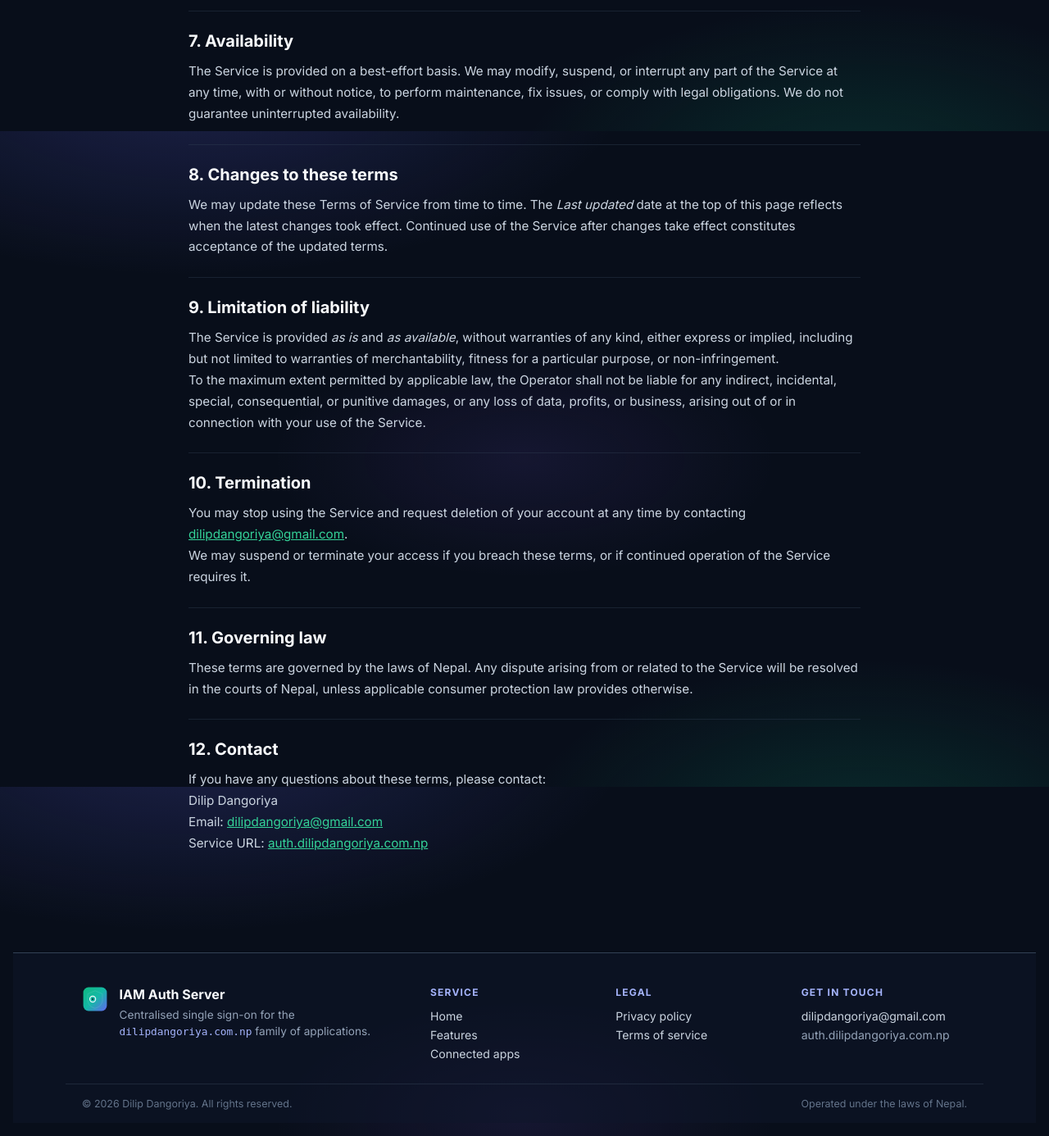
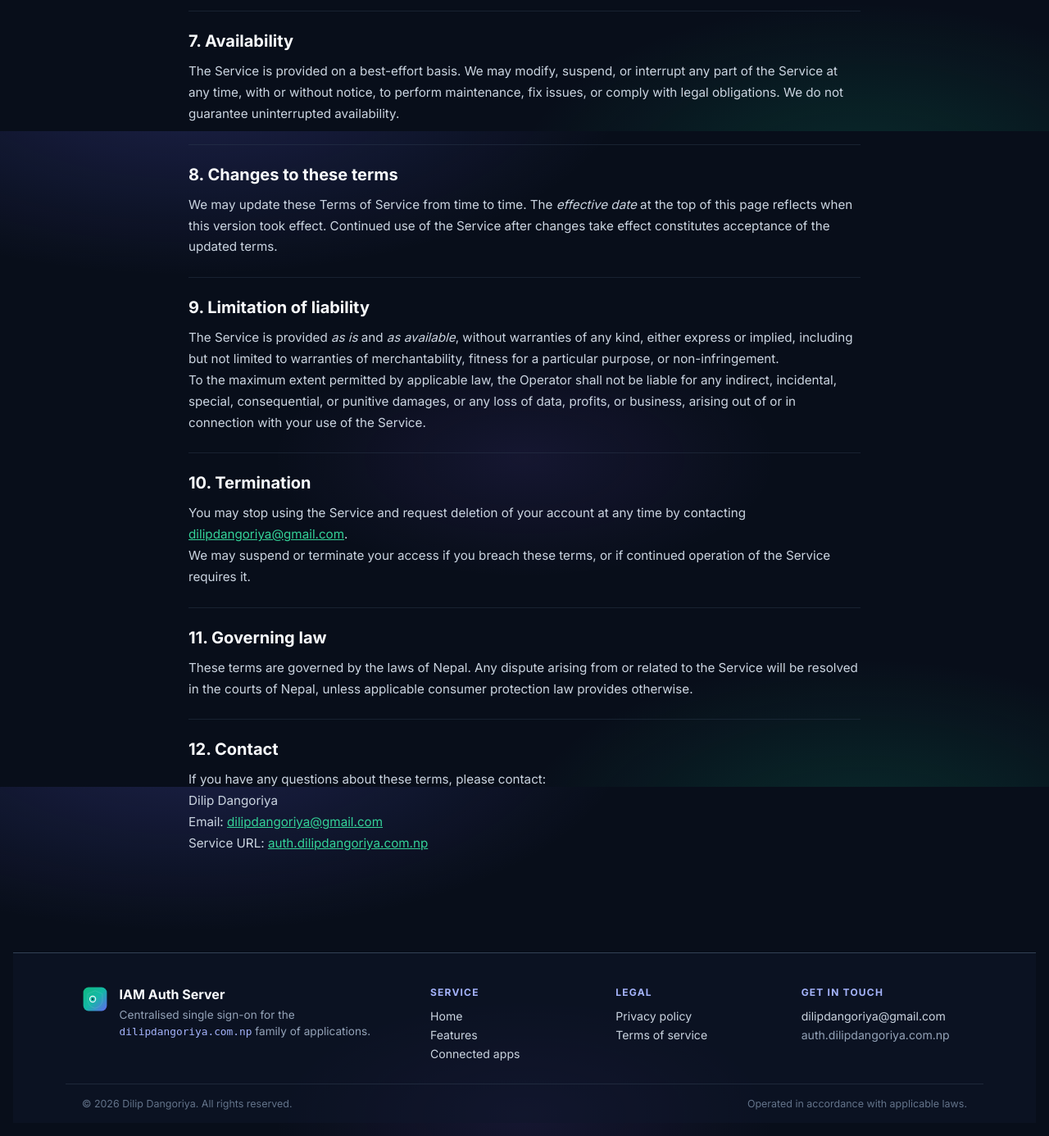
Before and after one commit to dangoriya/myauthserver-sso, a FastAPI app: page /terms in a window 1280 px wide. Shown: the part 2240-3626 px from the top of the page at 82% size. Run offline with FastAPI, Linux system fonts and the light colour scheme.

Commit message:
feat: update public pages with clickable app links, content refinements, and simplified operator info

```diff
--- a/auth_server/static/css/iam.css
+++ b/auth_server/static/css/iam.css
@@ -743,6 +743,13 @@ main.iam-wrapper { display: block; }
 .public-app-list strong { color: #f8fafc; }
 .public-app-list code { color: #a5b4fc; font-size: 0.85rem; }
 .public-app-list span { grid-column: 2; color: #94a3b8; font-size: 0.88rem; }
+.public-app-list a.public-app-link {
+  text-decoration: none; color: inherit;
+  transition: opacity 0.15s;
+}
+.public-app-list a.public-app-link:hover {
+  opacity: 0.85; text-decoration: underline;
+}
 @media (max-width: 540px) {
   .public-app-list li { grid-template-columns: 1fr; }
   .public-app-list span { grid-column: 1; }
--- a/auth_server/templates/public/_footer.html
+++ b/auth_server/templates/public/_footer.html
@@ -30,6 +30,6 @@
 
   <div class="public-footer-base">
     <p>&copy; 2026 Dilip Dangoriya. All rights reserved.</p>
-    <p>Operated under the laws of Nepal.</p>
+    <p>Operated in accordance with applicable laws.</p>
   </div>
 </footer>
--- a/auth_server/templates/public/terms.html
+++ b/auth_server/templates/public/terms.html
@@ -16,9 +16,9 @@ Used for Google Auth Platform "Terms of service" verification. #}
     <h1>Terms of Service</h1>
     <p class="public-sub">
       <strong>Service:</strong> IAM Auth Server (auth.dilipdangoriya.com.np)<br />
-      <strong>Operator:</strong> Dilip Dangoriya, Kathmandu, Nepal<br />
+      <strong>Operator:</strong> Dilip Dangoriya, Nepal<br />
       <strong>Contact:</strong> <a href="mailto:dilipdangoriya@gmail.com">dilipdangoriya@gmail.com</a><br />
-      <strong>Effective date:</strong> {{ effective }} · <strong>Last updated:</strong> {{ last_updated }}
+      <strong>Effective date:</strong> {{ effective }}
     </p>
   </header>
 
@@ -128,8 +128,8 @@ Used for Google Auth Platform "Terms of service" verification. #}
 
   <section id="changes">
     <h2>8. Changes to these terms</h2>
-    <p>We may update these Terms of Service from time to time. The <em>Last updated</em>
-      date at the top of this page reflects when the latest changes took effect.
+    <p>We may update these Terms of Service from time to time. The <em>effective date</em>
+      at the top of this page reflects when this version took effect.
       Continued use of the Service after changes take effect constitutes acceptance
       of the updated terms.</p>
   </section>
```
Also changed, not shown: auth_server/templates/public/home.html (+5 -5 lines), auth_server/templates/public/privacy.html (+4 -4 lines).
